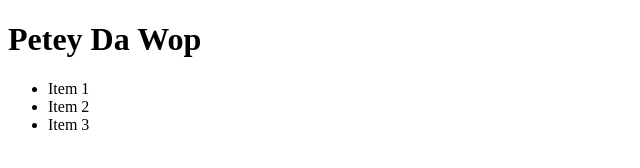
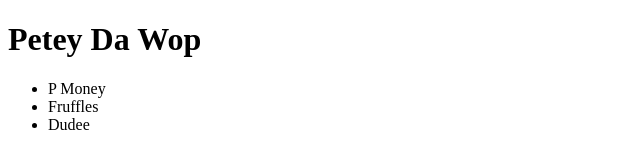
Before and after one commit to pculotta2016/intro2git, a plain HTML site: page index.html in a window 1280 px wide. Shown: the full height of the page, 0-640 px from the left. Drawn offline with Linux system fonts and the light colour scheme.

Commit message:
third commit

```diff
--- a/index.html
+++ b/index.html
@@ -14,8 +14,8 @@
 
 <ul>
 
-	<li>Item 1</li>
-	<li>Item 2</li>
-	<li>Item 3</li>
+	<li>P Money</li>
+	<li>Fruffles</li>
+	<li>Dudee</li>
 
 </ul>
```
Also changed, not shown: 1 other file.
